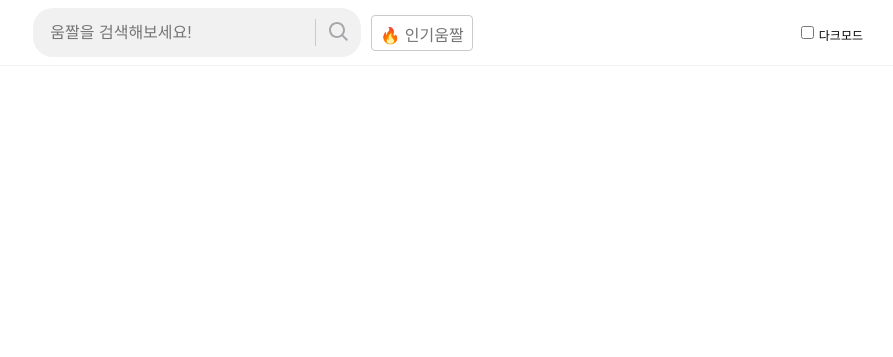
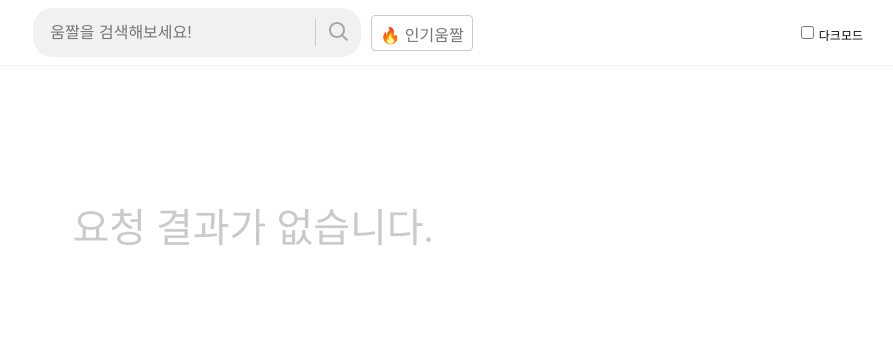
Before and after one commit to raquim47/gifbot, a plain HTML site: page index.html in a window 1280 px wide. Shown: the whole page, without its empty margins (387-1280 px from the left). Drawn offline with Linux system fonts and the light colour scheme.

Commit message:
Add Empty

```diff
--- /dev/null
+++ b/components/Empty.js
@@ -0,0 +1,31 @@
+class Empty {
+  constructor($target) {
+    this.$target = $target;
+    this.initDOM();
+  }
+
+  initDOM() {
+    console.log(this.$target);
+    this.$wrapper = document.createElement('div');
+    this.$wrapper.className = 'empty';
+    const $text = document.createElement('p');
+    $text.innerText = '요청 결과가 없습니다.';
+    this.$wrapper.appendChild($text);
+  }
+
+  show(isShow) {
+    if (isShow) {
+      console.log('show')
+      if (!this.$target.contains(this.$wrapper)) {
+        this.$target.appendChild(this.$wrapper);
+      }
+    } else {
+      console.log('hide')
+      if (this.$target.contains(this.$wrapper)) {
+        this.$target.removeChild(this.$wrapper);
+      }
+    }
+  }
+}
+
+export default Empty;
--- a/components/SearchResult.js
+++ b/components/SearchResult.js
@@ -1,3 +1,4 @@
+import Empty from './Empty.js';
 class SearchResult {
   constructor({ $target, initialData, loadMoreOnScroll }) {
     this.data = initialData;
@@ -8,6 +9,7 @@ class SearchResult {
   setState(newData) {
     this.data = newData;
     this.updateResultList();
+    this.Empty.show(!newData.length);
   }
 
   initDOM($target) {
@@ -15,6 +17,7 @@ class SearchResult {
     $wrapper.className = 'searchResult';
     this.$resultList = document.createElement('ul');
     $wrapper.appendChild(this.$resultList);
+    this.Empty = new Empty($wrapper);
     $target.appendChild($wrapper);
   }
 
--- a/css/style.css
+++ b/css/style.css
@@ -159,7 +159,7 @@ body {
 }
 
 .keywordHistory button {
-  background-color: #F1F1F2;
+  background-color: #f1f1f2;
   border: none;
   border-radius: 4px;
   padding: 4px 6px;
@@ -171,6 +171,13 @@ body {
 
 .keywordHistory button:hover {
   color: #3b3b3b;
+}
+
+.empty {
+  text-align: center;
+  padding: 100px 0;
+  font-size: 40px;
+  color: #cacaca;
 }
 
 @keyframes rotation {
```
